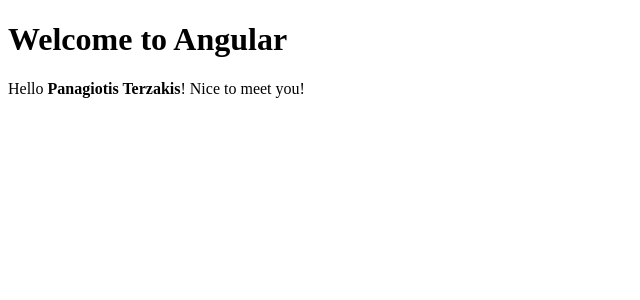
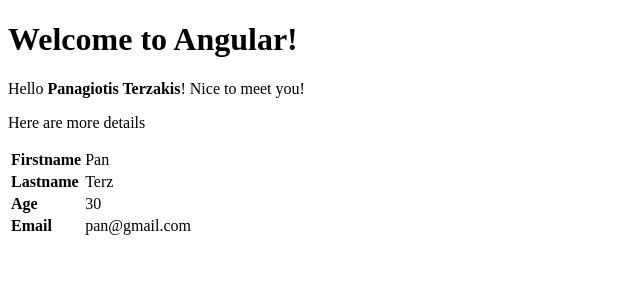
Before and after one commit to PanosTer/angular-introduction, an Angular app: page / in a window 1280 px wide. Shown: the top 300 px of the page, without its empty margins (0-640 px from the left). Built offline with nearby package versions, Linux system fonts and the light colour scheme.

Commit message:
person attribute and table presentation

```diff
--- a/src/app/app.component.css
+++ b/src/app/app.component.css
@@ -0,0 +1,3 @@
+.header{
+  font-weight: bold;
+}
--- a/src/app/app.component.html
+++ b/src/app/app.component.html
@@ -1,2 +1,21 @@
-<h1>Welcome to Angular</h1>
+<h1>Welcome to Angular!</h1>
 <p>Hello <strong>{{ name }} {{ lastname }}</strong>! Nice to meet you!</p>
+<p>Here are more details</p>
+<table>
+  <tr>
+    <td class="header">Firstname</td>
+    <td>{{ person.givenName }}</td>
+  </tr>
+  <tr>
+    <td class="header">Lastname</td>
+    <td>{{ person.surName }}</td>
+  </tr>
+  <tr>
+    <td class="header">Age</td>
+    <td>{{ person.age }}</td>
+  </tr>
+  <tr>
+    <td class="header">Email</td>
+    <td>{{ person.email }}</td>
+  </tr>
+</table>
--- a/src/app/app.component.ts
+++ b/src/app/app.component.ts
@@ -10,5 +10,12 @@
 })
 export class AppComponent {
   name: string = "Panagiotis";
-  lastname: string = "Terzakis";
+  lastname = "Terzakis";
+
+  person = {
+    givenName: 'Pan',
+    surName:'Terz',
+    age: 30,
+    email: 'pan@gmail.com'
+  };
 }
```
